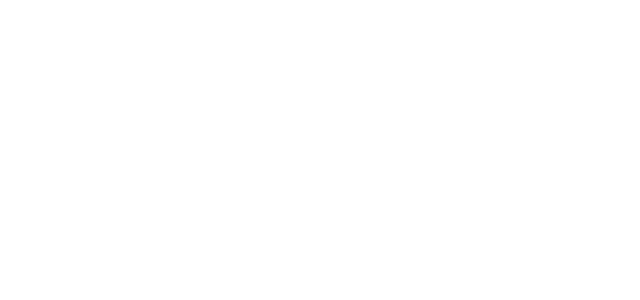
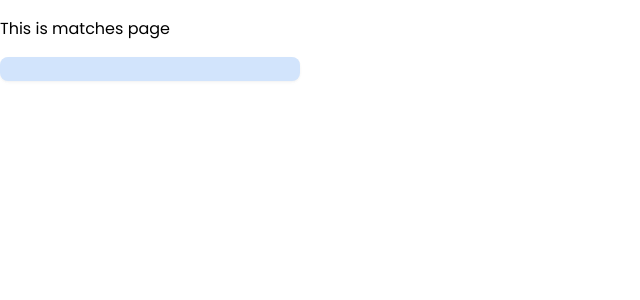
Before and after one commit to Olympicene/WildHacks-2024-Project, a React (Create React App) app in the folder client/: page /matches in a window 1280 px wide. Before the commit this address had no page. Shown: the top 300 px of the page, without its empty margins (0-640 px from the left). Built offline with nearby package versions, Linux system fonts and the light colour scheme.

Commit message:
set up matches page

```diff
--- a/client/src/components/App/App.js
+++ b/client/src/components/App/App.js
@@ -1,6 +1,7 @@
 import { BrowserRouter, Routes, Route } from "react-router-dom";
 import Landing from "../../views/Landing/Landing";
 import Homepage from "../../views/Homepage/Homepage";
+import Matches from "../../views/Matches/Matches";
 
 export default function App() {
   require('./App.css');
@@ -11,6 +12,7 @@
       <Route>
           <Route index element={<Landing />} />
           <Route path="home" element={<Homepage />} />
+          <Route path = "matches"  element={<Matches />} />
         </Route>
       </Routes>
     </BrowserRouter>
--- /dev/null
+++ b/client/src/components/Card/Summary/Summary.css
@@ -0,0 +1,20 @@
+.info-title {
+    font-family: "Poppins", sans-serif;
+    font-weight: 600;
+    font-style: normal;
+    font-size: 2rem;
+    margin: 0;
+    color: #040316;
+    background-color: #d2e4fc;
+}
+
+.info-text {
+    font-family: "Poppins", sans-serif;
+    font-weight: 300;
+    font-style: normal;
+    font-size: 1.5rem;
+    margin : 0;
+    color: #5a569e;
+    background-color: #d2e4fc;
+
+}
--- /dev/null
+++ b/client/src/components/Card/Summary/Summary.js
@@ -0,0 +1,21 @@
+import React from 'react';
+import { Card } from 'antd';
+
+const MainInfo2 = () => {
+  require('./Summary.css');
+
+  return (
+    <Card
+      className='info-title'
+      size="small"
+      bordered={false}
+      style={{
+        width: 300
+      }}
+      hoverable
+    >
+    </Card>
+  );
+};
+
+export default MainInfo2;
--- /dev/null
+++ b/client/src/views/Matches/Matches.js
@@ -0,0 +1,16 @@
+import * as React from 'react'
+import Layout from '../../components/Layout/Layout';
+import Navbar from '../../components/NavBar/Navbar';
+import MainInfo2 from '../../components/Card/Summary/Summary';
+
+const Homepage = () => {
+    require('./Matches.css');
+    return (
+        <div>
+            <p>This is matches page</p>
+            <MainInfo2/>
+        </div>
+    )
+}
+
+export default Homepage;
```
Also changed, not shown: client/src/views/Matches/Matches.css (added).
